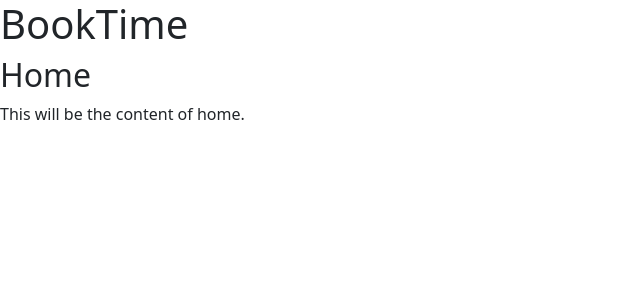
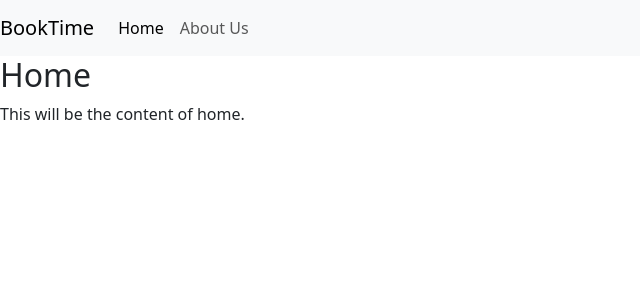
Before and after one commit to nzmksk/django-booktime, a Django app: page / in a window 1280 px wide. Shown: the top 300 px of the page, without its empty margins (0-640 px from the left). Run offline with Django 4.2, Linux system fonts and the light colour scheme.

Commit message:
Update base.html
Added Bootstrap navbar

```diff
--- a/booktime/main/templates/base.html
+++ b/booktime/main/templates/base.html
@@ -19,7 +19,36 @@
   </head>
 
   <body>
-    <h1>BookTime</h1>
+    <nav class="navbar navbar-expand-lg navbar-light bg-light">
+      <a class="navbar-brand" href="/">BookTime</a>
+      <button
+        class="navbar-toggler"
+        type="button"
+        data-toggle="collapse"
+        data-target="#navbarSupportedContent"
+      >
+        <span class="navbar-toggler-icon"></span>
+      </button>
+      <div class="collapse navbar-collapse" id="navbarSupportedContent">
+        <ul class="navbar-nav mr-auto">
+          <li class="nav-item">
+            <a
+              class="nav-link {% if request.path == '/' %} active {% endif %}"
+              href="/"
+              >Home</a
+            >
+          </li>
+          <li class="nav-item">
+            <a
+              class="nav-link {% if request.path == '/about-us/' %}active{% endif %}"
+              href="/about-us/"
+              >About Us</a
+            >
+          </li>
+        </ul>
+      </div>
+    </nav>
+
     {% block content %} {% endblock content %}
 
     <!-- JQuery -->
```
